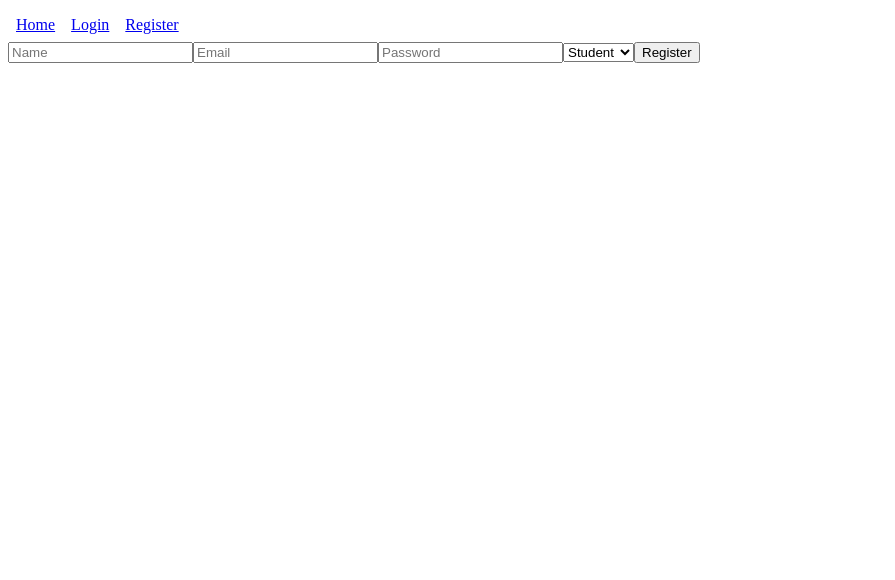
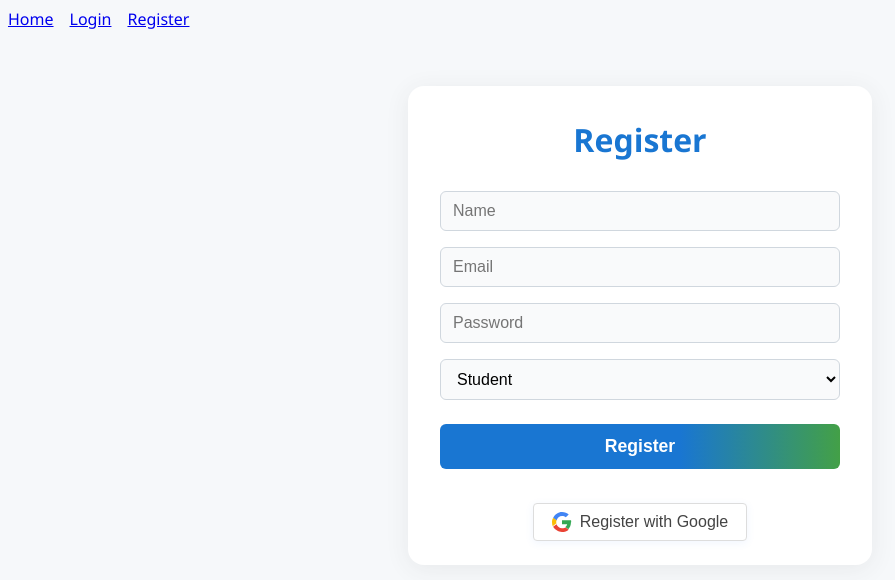
Before and after one commit to robluefire99/idk-academy-score-dashboard, a React (Create React App) app in the folder client/: page /register in a window 1280 px wide. Shown: the top 580 px of the page, without its empty margins (0-895 px from the left). Built offline with nearby package versions, Linux system fonts and the light colour scheme.

Commit message:
Update Client Frontend

```diff
--- a/client/src/pages/LecturerDashboard.js
+++ b/client/src/pages/LecturerDashboard.js
@@ -6,6 +6,7 @@ import ScoreForm from '../components/ScoreForm';
 import FeedbackModal from '../components/FeedbackModal';
 import Chart from '../components/Chart';
 import { useNavigate } from 'react-router-dom';
+import '../styles/modern.css';
 
 export default function LecturerDashboard() {
   const dispatch = useDispatch();
@@ -74,18 +75,18 @@ export default function LecturerDashboard() {
   const chartLabels = scores.map(s => s.student.name);
 
   return (
-    <div>
-      <h1>Lecturer Dashboard</h1>
-      <StudentList students={scores.map(s=>({ _id: s._id, name: s.student.name }))} onSelect={setSelectedScore}/>
-      <ScoreForm onSubmit={handleSave} initial={selectedScore||{}} />
-      <FeedbackModal feedback={feedbackMsg} onClose={()=>setFeedbackMsg('')} />
-      <div>
+    <div className="dashboard-container">
+      <div className="dashboard-title">Lecturer Dashboard</div>
+      <div className="dashboard-controls">
         <button onClick={()=>setPage(p=>Math.max(1,p-1))} disabled={page===1}>Prev</button>
         <span>{page} / {meta.totalPages}</span>
         <button onClick={()=>setPage(p=>Math.min(meta.totalPages,p+1))} disabled={page===meta.totalPages}>Next</button>
       </div>
       <Chart labels={chartLabels} datasets={datasets} />
-      <table>
+      <StudentList students={scores.map(s=>({ _id: s._id, name: s.student.name }))} onSelect={setSelectedScore}/>
+      <ScoreForm onSubmit={handleSave} initial={selectedScore||{}} />
+      <FeedbackModal feedback={feedbackMsg} onClose={()=>setFeedbackMsg('')} />
+      <table className="dashboard-table">
         <thead><tr><th>Student</th><th>Score</th><th>Feedback</th></tr></thead>
         <tbody>
           {scores.map(s => (
--- a/client/src/pages/LoginPage.js
+++ b/client/src/pages/LoginPage.js
@@ -1,13 +1,28 @@
 import React, { useState } from 'react';
 import { useDispatch } from 'react-redux';
 import { login } from '../redux/authSlice';
+import '../styles/modern.css';
+
+const googleIcon = (
+  <svg width="20" height="20" viewBox="0 0 48 48" style={{ verticalAlign: 'middle' }}>
+    <g>
+      <path fill="#4285F4" d="M24 9.5c3.54 0 6.7 1.22 9.2 3.23l6.9-6.9C36.6 2.7 30.7 0 24 0 14.8 0 6.7 5.8 2.7 14.1l8.1 6.3C12.7 13.7 17.9 9.5 24 9.5z"/>
+      <path fill="#34A853" d="M46.1 24.6c0-1.6-.1-3.1-.4-4.6H24v9.1h12.4c-.5 2.7-2.1 5-4.4 6.6l7 5.4c4.1-3.8 6.5-9.4 6.5-16.5z"/>
+      <path fill="#FBBC05" d="M10.8 28.2c-1-2.7-1-5.7 0-8.4l-8.1-6.3C.6 17.2 0 20.5 0 24c0 3.5.6 6.8 1.7 10l8.1-6.3z"/>
+      <path fill="#EA4335" d="M24 48c6.5 0 12-2.1 16-5.7l-7-5.4c-2 1.3-4.5 2-9 2-6.1 0-11.3-4.1-13.2-9.6l-8.1 6.3C6.7 42.2 14.8 48 24 48z"/>
+      <path fill="none" d="M0 0h48v48H0z"/>
+    </g>
+  </svg>
+);
 
 export default function LoginPage() {
   const [creds, setCreds] = useState({});
   const dispatch = useDispatch();
 
   return (
-    <form onSubmit={e => { e.preventDefault(); dispatch(login(creds)); }}>
+    <div className="main-form">
+      <div className="form-title">Login</div>
+      <form onSubmit={e => { e.preventDefault(); dispatch(login(creds)); }} style={{ display: 'flex', flexDirection: 'column', gap: 16 }}>
         <input
           type="email"
           placeholder="Email"
@@ -19,9 +34,12 @@ export default function LoginPage() {
           onChange={e => setCreds({ ...creds, password: e.target.value })}
         />
         <button type="submit">Login</button>
-      <a href="/api/auth/google">
-        <button type="button">Login with Google</button>
+      </form>
+      <div style={{ marginTop: 16, display: 'flex', justifyContent: 'center' }}>
+        <a href="/api/auth/google" style={{ textDecoration: 'none' }}>
+          <button type="button" className="google-btn">{googleIcon} Login with Google</button>
         </a>
-    </form>
+      </div>
+    </div>
   );
 }
--- a/client/src/pages/RegisterPage.js
+++ b/client/src/pages/RegisterPage.js
@@ -1,11 +1,42 @@
 import React, { useState } from 'react';
 import axios from 'axios';
+import { useNavigate } from 'react-router-dom';
+import '../styles/modern.css';
+
+const googleIcon = (
+  <svg width="20" height="20" viewBox="0 0 48 48" style={{ verticalAlign: 'middle' }}>
+    <g>
+      <path fill="#4285F4" d="M24 9.5c3.54 0 6.7 1.22 9.2 3.23l6.9-6.9C36.6 2.7 30.7 0 24 0 14.8 0 6.7 5.8 2.7 14.1l8.1 6.3C12.7 13.7 17.9 9.5 24 9.5z"/>
+      <path fill="#34A853" d="M46.1 24.6c0-1.6-.1-3.1-.4-4.6H24v9.1h12.4c-.5 2.7-2.1 5-4.4 6.6l7 5.4c4.1-3.8 6.5-9.4 6.5-16.5z"/>
+      <path fill="#FBBC05" d="M10.8 28.2c-1-2.7-1-5.7 0-8.4l-8.1-6.3C.6 17.2 0 20.5 0 24c0 3.5.6 6.8 1.7 10l8.1-6.3z"/>
+      <path fill="#EA4335" d="M24 48c6.5 0 12-2.1 16-5.7l-7-5.4c-2 1.3-4.5 2-9 2-6.1 0-11.3-4.1-13.2-9.6l-8.1 6.3C6.7 42.2 14.8 48 24 48z"/>
+      <path fill="none" d="M0 0h48v48H0z"/>
+    </g>
+  </svg>
+);
 
 export default function RegisterPage() {
   const [form, setForm] = useState({});
+  const [message, setMessage] = useState('');
+  const navigate = useNavigate();
+
+  const handleSubmit = e => {
+    e.preventDefault();
+    axios.post('/api/auth/register', form)
+      .then(() => {
+        setMessage('Registration successful! Please check your email to verify your account.');
+        setTimeout(() => navigate('/login'), 2000);
+      })
+      .catch(err => {
+        setMessage(err.response?.data?.message || 'Registration failed.');
+      });
+  };
 
   return (
-    <form onSubmit={e => { e.preventDefault(); axios.post('/api/auth/register', form); }}>
+    <div className="main-form">
+      <div className="form-title">Register</div>
+      {message && <div className="success-msg">{message}</div>}
+      <form onSubmit={handleSubmit} style={{ display: 'flex', flexDirection: 'column', gap: 16 }}>
         <input
           placeholder="Name"
           onChange={e => setForm({ ...form, name: e.target.value })}
@@ -25,5 +56,11 @@ export default function RegisterPage() {
         </select>
         <button type="submit">Register</button>
       </form>
+      <div style={{ marginTop: 16, display: 'flex', justifyContent: 'center' }}>
+        <a href="/api/auth/google" style={{ textDecoration: 'none' }}>
+          <button type="button" className="google-btn">{googleIcon} Register with Google</button>
+        </a>
+      </div>
+    </div>
   );
 }
--- a/client/src/pages/StudentDashboard.js
+++ b/client/src/pages/StudentDashboard.js
@@ -4,6 +4,7 @@ import { fetchScores } from '../redux/scoreSlice';
 import Chart from '../components/Chart';
 import FeedbackModal from '../components/FeedbackModal';
 import { useNavigate } from 'react-router-dom';
+import '../styles/modern.css';
 
 export default function StudentDashboard() {
   const dispatch = useDispatch();
@@ -24,9 +25,14 @@ export default function StudentDashboard() {
   }, [dispatch, page]);
 
   return (
-    <div>
-      <h1>My Course Scores</h1>
-      <table>
+    <div className="dashboard-container">
+      <div className="dashboard-title">My Course Scores</div>
+      <div className="dashboard-controls">
+        <button onClick={()=>setPage(p=>Math.max(1,p-1))} disabled={page===1}>Prev</button>
+        <span>{page} / {meta.totalPages||1}</span>
+        <button onClick={()=>setPage(p=>Math.min(meta.totalPages,p+1))} disabled={page===meta.totalPages}>Next</button>
+      </div>
+      <table className="dashboard-table">
         <thead><tr><th>Subject</th><th>Score</th><th>Feedback</th></tr></thead>
         <tbody>
           {scores.map(s=>(
@@ -38,12 +44,7 @@ export default function StudentDashboard() {
           ))}
         </tbody>
       </table>
-      <div>
-        <button onClick={()=>setPage(p=>Math.max(1,p-1))} disabled={page===1}>Prev</button>
-        <span>{page} / {meta.totalPages||1}</span>
-        <button onClick={()=>setPage(p=>Math.min(meta.totalPages,p+1))} disabled={page===meta.totalPages}>Next</button>
-      </div>
-      <h2>Progress Chart</h2>
+      <h2 style={{ color: '#1976d2', marginTop: 32, marginBottom: 12 }}>Progress Chart</h2>
       <Chart labels={scores.map(s=>s.subject.name)} data={scores.map(s=>s.score||0)} />
       <FeedbackModal feedback={feedbackMsg} onClose={()=>setFeedbackMsg('')} />
     </div>
--- /dev/null
+++ b/client/src/styles/modern.css
@@ -0,0 +1,138 @@
+body {
+  font-family: 'Segoe UI', 'Roboto', Arial, sans-serif;
+  background: #f6f8fa;
+  margin: 0;
+  color: #222;
+}
+
+.main-form {
+  background: #fff;
+  max-width: 400px;
+  margin: 48px auto 0 auto;
+  padding: 32px 32px 24px 32px;
+  border-radius: 16px;
+  box-shadow: 0 4px 24px rgba(60,60,60,0.08);
+  display: flex;
+  flex-direction: column;
+  gap: 18px;
+}
+
+.main-form input, .main-form select {
+  padding: 10px 12px;
+  border: 1px solid #d0d7de;
+  border-radius: 6px;
+  font-size: 1rem;
+  background: #f9fafb;
+  transition: border 0.2s;
+}
+.main-form input:focus, .main-form select:focus {
+  border: 1.5px solid #1976d2;
+  outline: none;
+}
+
+.main-form button[type="submit"] {
+  background: linear-gradient(90deg, #1976d2 60%, #43a047 100%);
+  color: #fff;
+  border: none;
+  border-radius: 6px;
+  padding: 12px;
+  font-size: 1.1rem;
+  font-weight: 600;
+  cursor: pointer;
+  margin-top: 8px;
+  transition: background 0.2s;
+}
+.main-form button[type="submit"]:hover {
+  background: linear-gradient(90deg, #1565c0 60%, #388e3c 100%);
+}
+
+.google-btn {
+  font-size: 1rem;
+  padding: 8px 18px;
+  display: flex;
+  align-items: center;
+  gap: 8px;
+  background: #fff;
+  color: #444;
+  border: 1px solid #ddd;
+  border-radius: 4px;
+  box-shadow: 0 2px 8px rgba(66,133,244,0.08);
+  cursor: pointer;
+  transition: background 0.2s, box-shadow 0.2s;
+}
+.google-btn:hover {
+  background: #f5f5f5;
+  box-shadow: 0 4px 16px rgba(66,133,244,0.12);
+}
+
+.form-title {
+  text-align: center;
+  font-size: 2rem;
+  font-weight: 700;
+  color: #1976d2;
+  margin-bottom: 12px;
+}
+
+.success-msg {
+  color: #43a047;
+  text-align: center;
+  font-weight: 500;
+  margin-bottom: 10px;
+}
+
+.error-msg {
+  color: #d32f2f;
+  text-align: center;
+  font-weight: 500;
+  margin-bottom: 10px;
+}
+
+.dashboard-container {
+  max-width: 1100px;
+  margin: 32px auto;
+  background: #fff;
+  border-radius: 16px;
+  box-shadow: 0 4px 24px rgba(60,60,60,0.08);
+  padding: 32px 32px 24px 32px;
+}
+.dashboard-title {
+  font-size: 2.2rem;
+  font-weight: 700;
+  color: #1976d2;
+  margin-bottom: 18px;
+}
+.dashboard-table {
+  width: 100%;
+  border-collapse: collapse;
+  margin-bottom: 24px;
+}
+.dashboard-table th, .dashboard-table td {
+  border: 1px solid #e0e0e0;
+  padding: 10px 12px;
+  text-align: left;
+}
+.dashboard-table th {
+  background: #f0f4fa;
+  color: #1976d2;
+  font-weight: 600;
+}
+.dashboard-table tr:nth-child(even) {
+  background: #f9fafb;
+}
+.dashboard-table tr:hover {
+  background: #e3f2fd;
+}
+.dashboard-controls {
+  display: flex;
+  gap: 12px;
+  align-items: center;
+  margin-bottom: 18px;
+}
+@media (max-width: 700px) {
+  .main-form, .dashboard-container {
+    padding: 12px 4px;
+  }
+  .dashboard-title {
+    font-size: 1.3rem;
+  }
+}
```
Also changed, not shown: 1 other file (tests, documents, lock files or other folders). Lines whose indentation alone changed are shown as unchanged.
